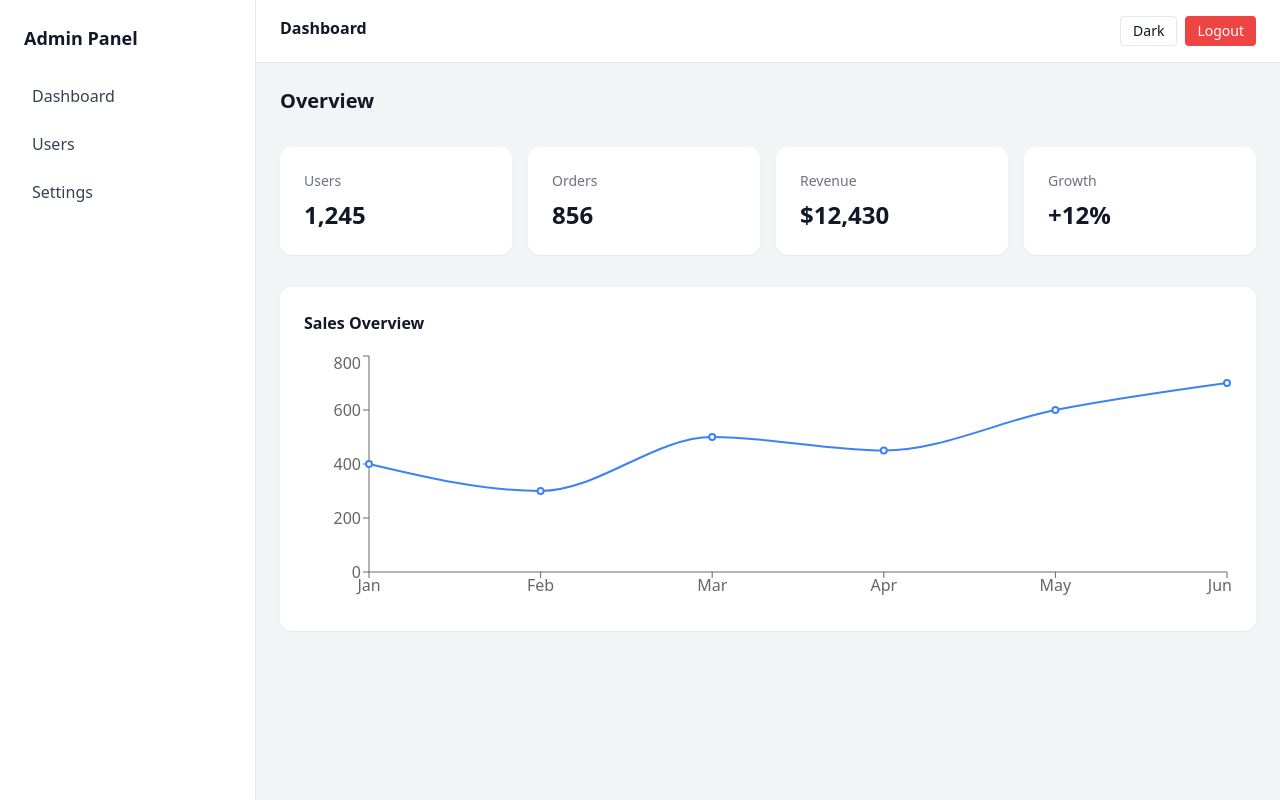
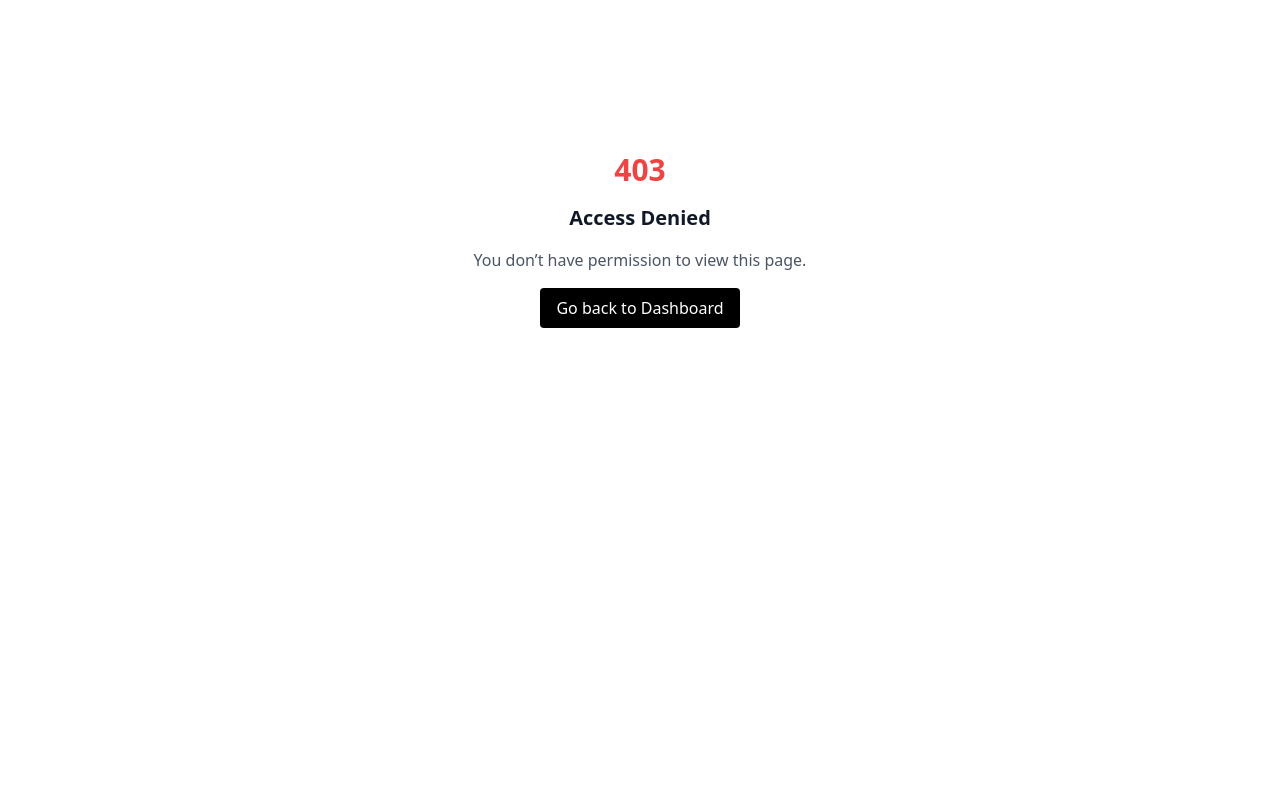
Before and after one commit to yanorenzo624/admin-dashboard, a React (Vite) app: page /unauthorized in a window 1280 px wide. Before the commit this address led to /. Built offline with nearby package versions, Linux system fonts and the light colour scheme; sample sign-in values are in the browser's storage.

Commit message:
implemented graceful unauthorized handling.

```diff
--- a/src/App.jsx
+++ b/src/App.jsx
@@ -7,6 +7,7 @@ import Dashboard from "./pages/Dashboard";
 import Users from "./pages/Users";
 import Settings from "./pages/Settings";
 import Login from "./pages/Login";
+import Unauthorized from "./pages/Unauthorized";
 
 import { ROLES } from "./constants/roles";
 
@@ -47,6 +48,15 @@ const App = () => {
         />
       </Route>
 
+      <Route
+        path="/unauthorized"
+        element={
+          <ProtectedRoute>
+            <Unauthorized />
+          </ProtectedRoute>
+        }
+      />
+
       <Route path="*" element={<Navigate to="/" replace />} />
     </Routes>
   );
--- a/src/components/ProtectedRoute.jsx
+++ b/src/components/ProtectedRoute.jsx
@@ -14,7 +14,7 @@ const ProtectedRoute = ({ allowedRoles, children }) => {
     allowedRoles &&
     !allowedRoles.includes(user.role)
   ) {
-    return <Navigate to="/" replace />;
+    return <Navigate to="/unauthorized" replace />;
   }
 
   // Authorized
--- /dev/null
+++ b/src/pages/Unauthorized.jsx
@@ -0,0 +1,22 @@
+import { Link } from "react-router-dom";
+
+const Unauthorized = () => {
+  return (
+    <div className="min-h-[60vh] flex flex-col items-center justify-center text-center space-y-4">
+      <h1 className="text-3xl font-bold text-red-500">403</h1>
+      <h2 className="text-xl font-semibold">Access Denied</h2>
+      <p className="text-gray-600 dark:text-gray-400">
+        You don’t have permission to view this page.
+      </p>
+
+      <Link
+        to="/"
+        className="px-4 py-2 bg-black text-white rounded"
+      >
+        Go back to Dashboard
+      </Link>
+    </div>
+  );
+};
+
+export default Unauthorized;
```
